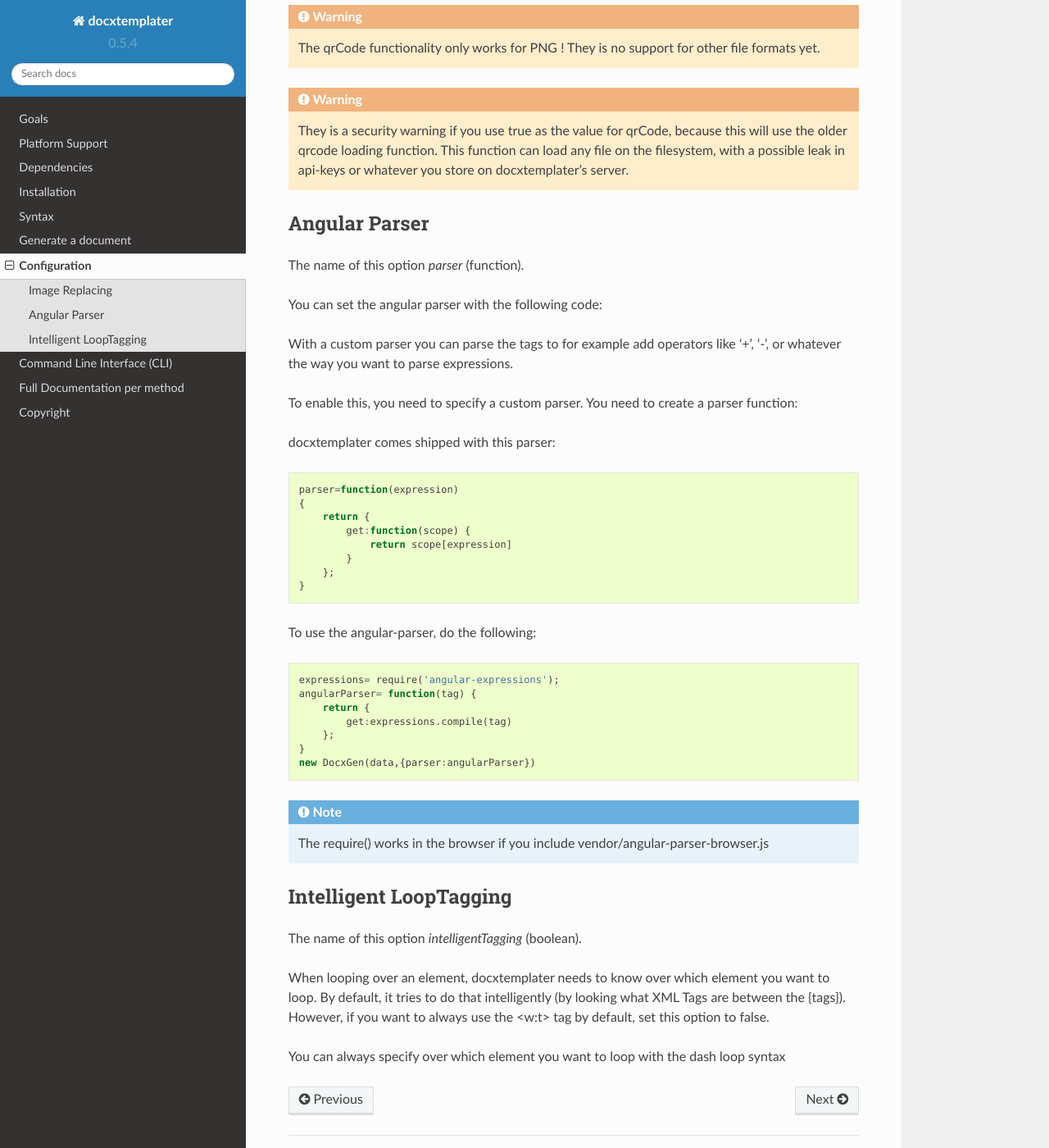
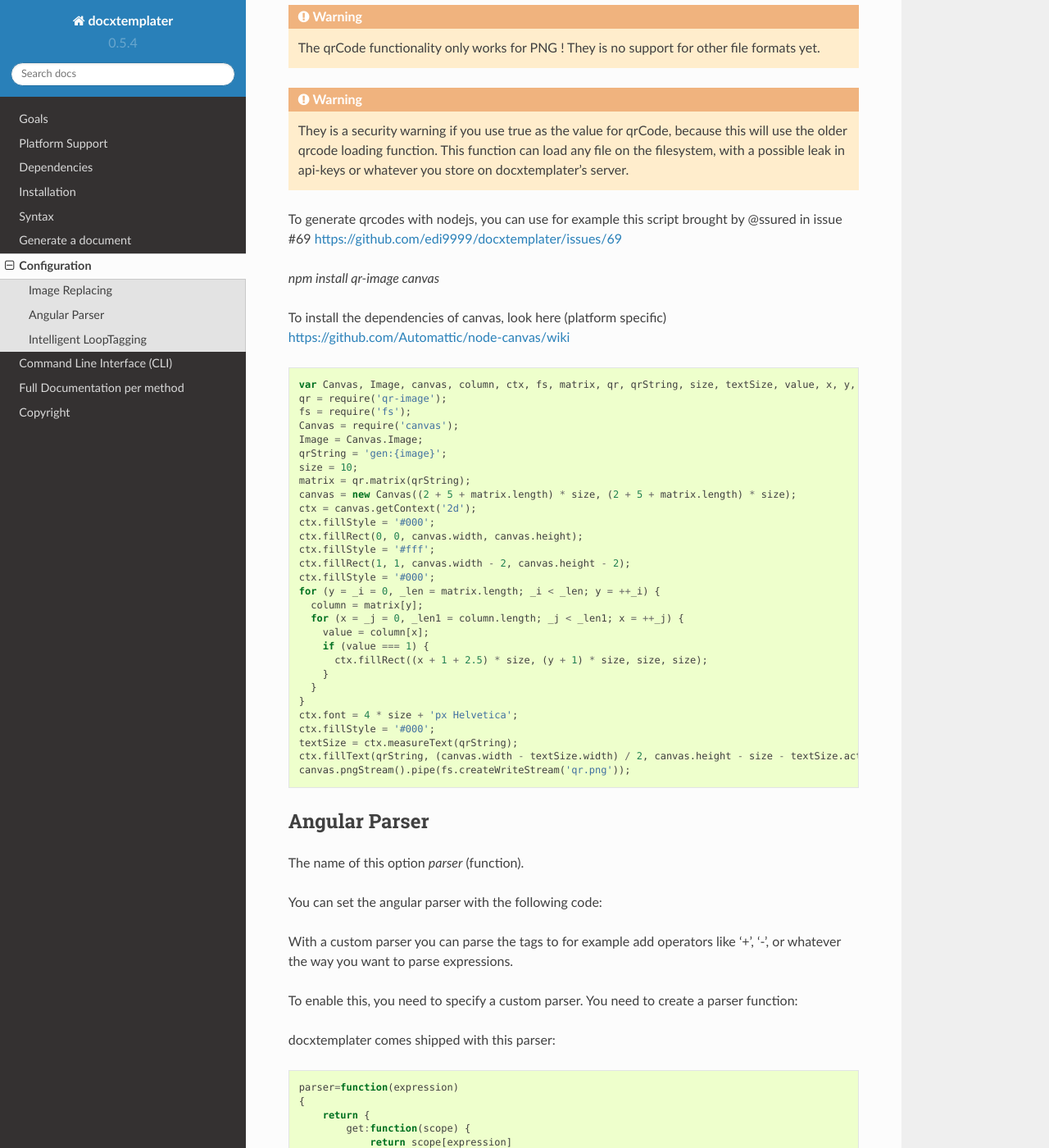
Before and after one commit to open-xml-templating/docxtemplater, a Sphinx documentation site: the page built from docs/source/configuration.rst, in a window 1280 px wide and 1400 px high, scrolled down 1275 px. Shown: the whole window at 82% size. Built offline with Sphinx 7.4.7 and the Read the Docs theme 2.0.0, drawn with Linux system fonts in a browser that asks for light colours.

Commit message:
adding documentation on how to generate a qrcode thanks to @ssured . Closes #69

```diff
--- a/docs/source/configuration.rst
+++ b/docs/source/configuration.rst
@@ -65,6 +65,47 @@ For example your configuration could be:
     They is a security warning if you use true as the value for qrCode, because this will use the older qrcode loading function.
     This function can load any file on the filesystem, with a possible leak in api-keys or whatever you store on docxtemplater's server.
 
+To generate qrcodes with nodejs, you can use for example this script brought by @ssured in issue #69 https://github.com/edi9999/docxtemplater/issues/69
+
+`npm install qr-image canvas`
+
+To install the dependencies of canvas, look here (platform specific)
+https://github.com/Automattic/node-canvas/wiki
+
+
+.. code-block:: javascript
+
+    var Canvas, Image, canvas, column, ctx, fs, matrix, qr, qrString, size, textSize, value, x, y, _i, _j, _len, _len1;
+    qr = require('qr-image');
+    fs = require('fs');
+    Canvas = require('canvas');
+    Image = Canvas.Image;
+    qrString = 'gen:{image}';
+    size = 10;
+    matrix = qr.matrix(qrString);
+    canvas = new Canvas((2 + 5 + matrix.length) * size, (2 + 5 + matrix.length) * size);
+    ctx = canvas.getContext('2d');
+    ctx.fillStyle = '#000';
+    ctx.fillRect(0, 0, canvas.width, canvas.height);
+    ctx.fillStyle = '#fff';
+    ctx.fillRect(1, 1, canvas.width - 2, canvas.height - 2);
+    ctx.fillStyle = '#000';
+    for (y = _i = 0, _len = matrix.length; _i < _len; y = ++_i) {
+      column = matrix[y];
+      for (x = _j = 0, _len1 = column.length; _j < _len1; x = ++_j) {
+        value = column[x];
+        if (value === 1) {
+          ctx.fillRect((x + 1 + 2.5) * size, (y + 1) * size, size, size);
+        }
+      }
+    }
+    ctx.font = 4 * size + 'px Helvetica';
+    ctx.fillStyle = '#000';
+    textSize = ctx.measureText(qrString);
+    ctx.fillText(qrString, (canvas.width - textSize.width) / 2, canvas.height - size - textSize.actualBoundingBoxDescent);
+    canvas.pngStream().pipe(fs.createWriteStream('qr.png'));
+
+
 Angular Parser
 --------------
 
```
